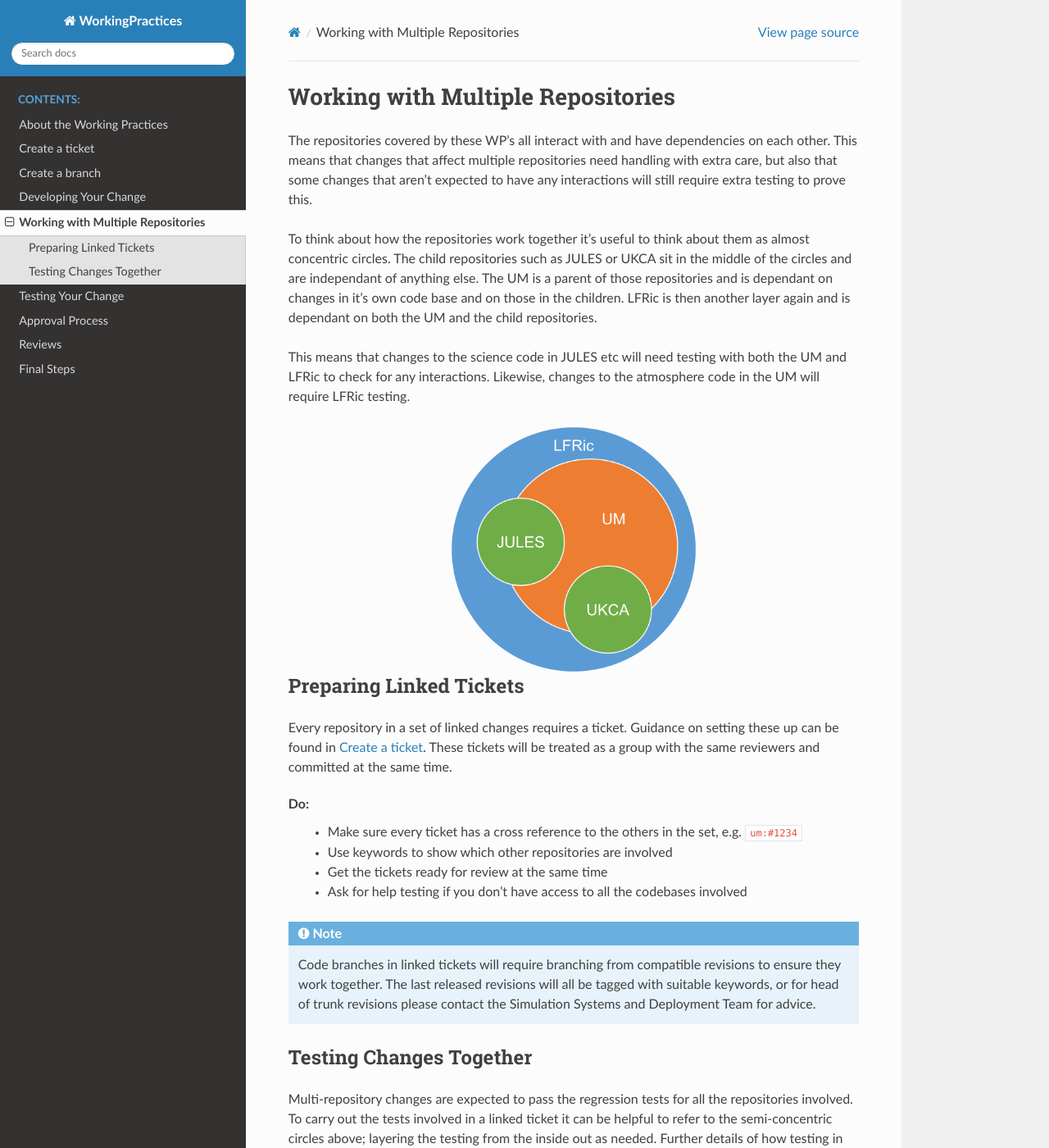
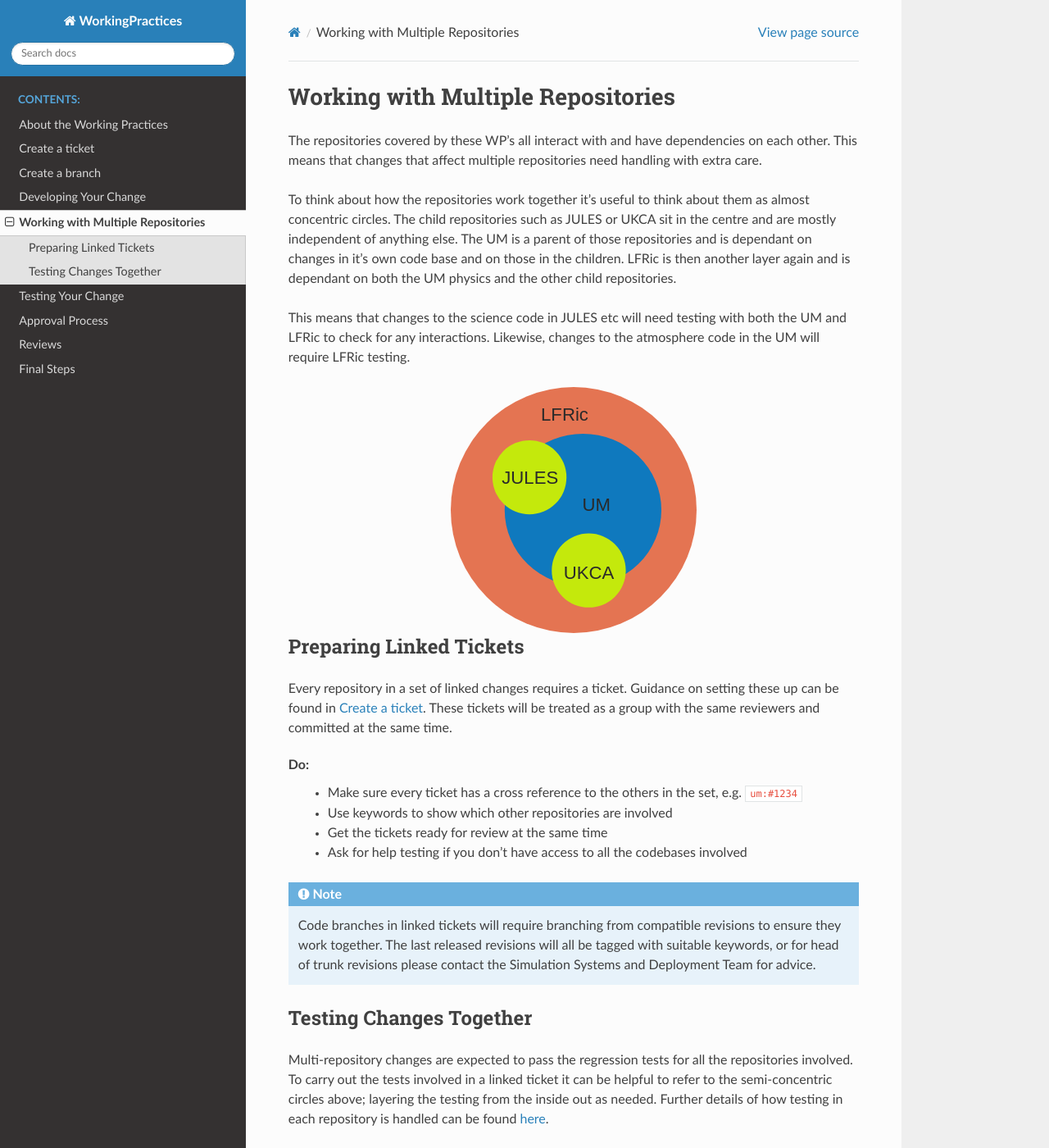
Before and after one commit to MetOffice/simulation-systems, a Sphinx documentation site: the page built from source/WorkingPractices/multi_repository.rst, in a window 1280 px wide and 1400 px high. Shown: the whole window at 82% size. Built offline with Sphinx 7.4.7 and the Read the Docs theme 2.0.0, drawn with Linux system fonts in a browser that asks for light colours; some of the changed lines change nothing that is shown; some of the changed text lies outside the part shown.

Commit message:
updated image plus fettling of words for multi repo changes

```diff
--- a/source/WorkingPractices/multi_repository.rst
+++ b/source/WorkingPractices/multi_repository.rst
@@ -3,23 +3,23 @@
 
 The repositories covered by these WP's all interact with and have dependencies
 on each other. This means that changes that affect multiple repositories need
-handling with extra care, but also that some changes that aren't expected to have
-any interactions will still require extra testing to prove this.
+handling with extra care.
 
 To think about how the repositories work together it's useful to think about
 them as almost concentric circles. The child repositories such as JULES or UKCA
-sit in the middle of the circles and are independant of anything else. The UM
+sit in the centre and are mostly independent of anything else. The UM
 is a parent of those repositories and is dependant on changes in it's own code
 base and on those in the children. LFRic is then another layer again and is
-dependant on both the UM and the child repositories.
+dependant on both the UM physics and the other child repositories.
 
 This means that changes to the science code in JULES etc will need testing with
 both the UM and LFRic to check for any interactions. Likewise, changes to the
 atmosphere code in the UM will require LFRic testing.
 
-.. image:: images/repo_circles.png
+.. image:: images/repo_circles.svg
     :width: 300
     :align: center
+
 
 Preparing Linked Tickets
 ------------------------
@@ -56,12 +56,26 @@
 
     .. code-block::
 
-        rose stem --group=developer --source=. --source=/path/to/jules/changes --source=/path/to/ukca/changes
+        rose stem --group=developer,jules --source=. --source=/path/to/jules/changes --source=/path/to/ukca/changes
 
-    The source paths involved can be either to local working copies or links to the
+    The source paths involved can either be to local working copies or links to the
     fcm source control e.g. ``fcm:jules.x_br/dev/user/branch_name``. As many source
     paths as needed can be added to the list.
 
     3. Finally LFRic testing needs to encompass all of the other repositories
     affected. Paths to the other codebases involved should be added to
-    ``fcm-make/parameters.sh`` under each of the ``*_sources`` variables.
+    ``fcm-make/parameters.sh`` under each of the ``*_sources`` variables. Again
+    these paths can either be to local changes or those in the repository.
+
+.. note::
+    If any of the testing shows up failures then there are two possible ways to
+    proceed:
+
+    1. The changes made should be re-written to avoid breaking the dependant
+       repositories
+
+    2. The changes made directly affect the interface between repositories and
+       therefore a change is also needed to the parent repository to adapt to that change.
+
+    If you're uncertain which route to take then the Code Owners involved will
+    hopefully be able to advise.
```
Also changed, not shown: source/WorkingPractices/images/repo_circles.png (deleted), source/WorkingPractices/images/repo_circles.svg (added).
